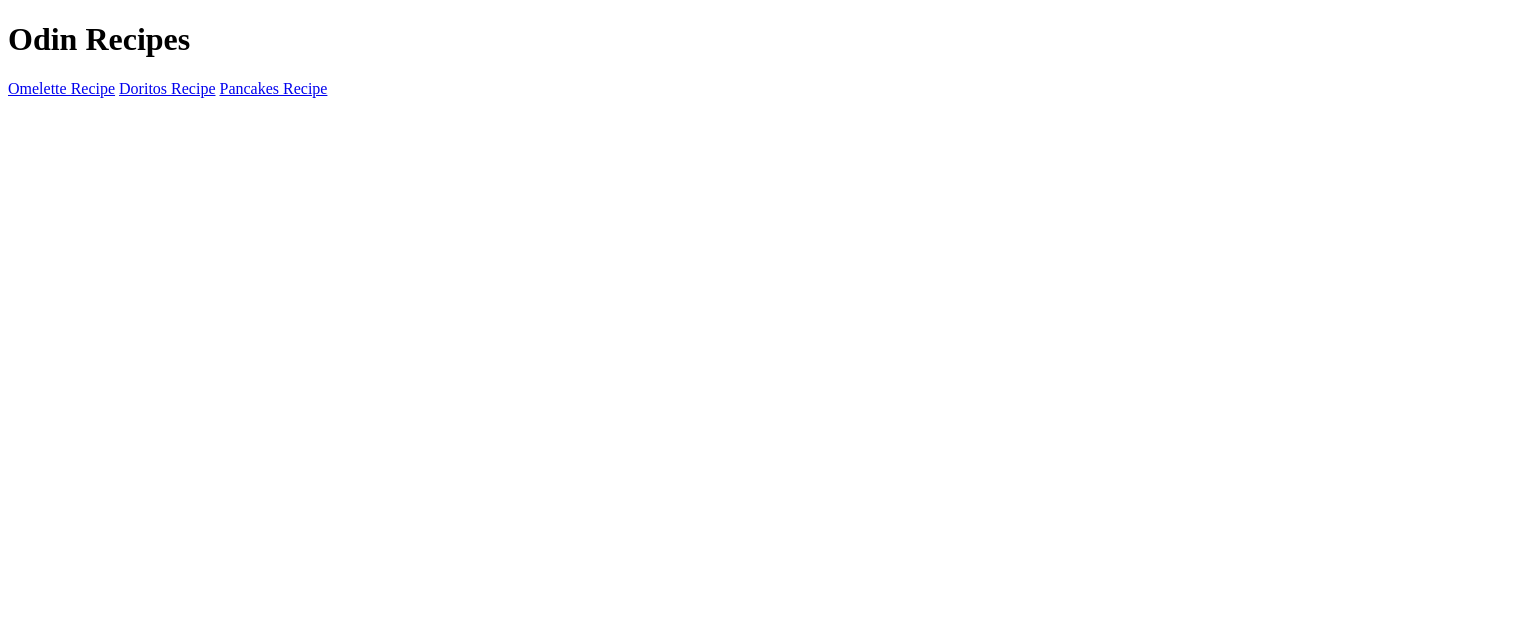
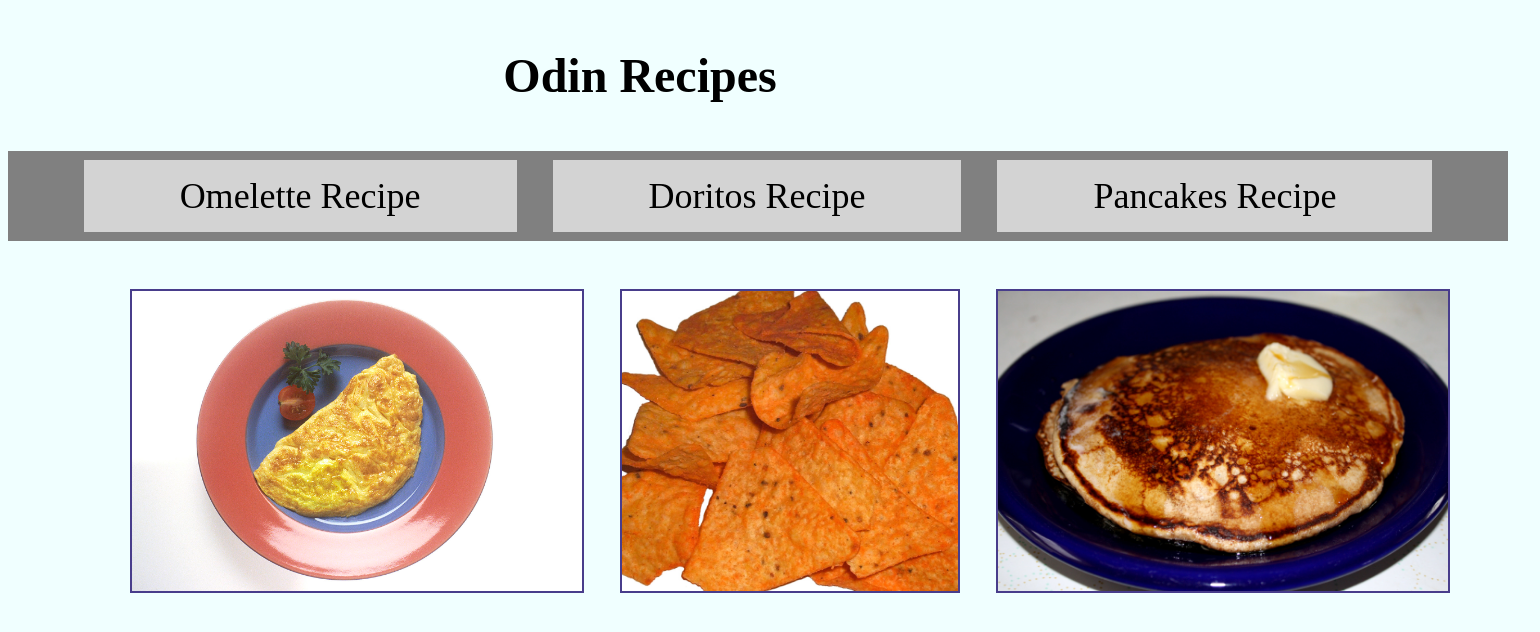
Before and after one commit to ethane101/odin-recipes, a plain HTML site: page index.html in a window 1280 px wide. Shown: the whole page, 1540 px wide, since content can reach past the window. Drawn offline with Linux system fonts and the light colour scheme.

Commit message:
Created styles.css and finished styling index.html

```diff
--- a/index.html
+++ b/index.html
@@ -4,11 +4,21 @@
     <meta charset="UTF-8">
     <meta name="viewport" content="width=device-width, initial-scale=1.0">
     <title>Recipes</title>
+    <link rel="stylesheet" href="styles.css">
 </head>
 <body>
-    <h1>Odin Recipes</h1>
-    <a href="recipes/omelette.html">Omelette Recipe</a>
-    <a href="recipes/doritos.html">Doritos Recipe</a>
-    <a href="recipes/pancakes.html">Pancakes Recipe</a>
+    <h1 id="index-title">Odin Recipes</h1>
+
+    <div id="recipe-links">
+        <a href="recipes/omelette.html">Omelette Recipe</a>
+        <a href="recipes/doritos.html">Doritos Recipe</a>
+        <a href="recipes/pancakes.html">Pancakes Recipe</a>
+    </div>
+
+    <div id="image-gallery">
+        <img src="images/eggs.jpg">
+        <img src="images/doritos.jpg">
+        <img src="images/pancakes.jpg">
+    </div>
 </body>
 </html>
--- /dev/null
+++ b/styles.css
@@ -0,0 +1,47 @@
+body {
+    text-align: center;
+    background-color: azure;
+}
+
+/* INDEX.HTML STYLING */
+
+#index-title {
+    padding: 16px;
+    font-size: 48px;
+}
+
+#recipe-links {
+    background-color: gray;
+    padding: 24px 0px 24px 0px;
+    width: 1500px;
+    margin-left: auto;
+    margin-right: auto;
+}
+
+#recipe-links a {
+    background-color: lightgray;
+    color: black;
+    padding: 16px 96px 16px 96px;
+    font-size: 36px;
+    text-decoration: none;
+    margin: 16px;
+}
+
+#recipe-links a:hover {
+    background-color: gray;
+    color: white;
+}
+
+#image-gallery {
+    width: 1500px;
+    margin: 32px;
+}
+
+#image-gallery img {
+    height: 300px;
+    width: auto;
+    margin: 16px;
+    border: solid darkslateblue 2px;
+}
+
+/* OMELETTE.HTML STYLING */
```
Also changed, not shown: recipes/doritos.html (+1 -0 lines), recipes/omelette.html (+1 -0 lines), recipes/pancakes.html (+1 -0 lines).
